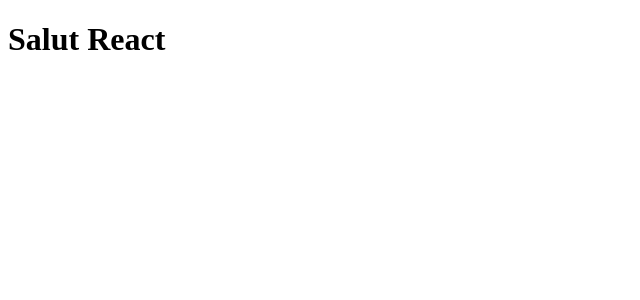
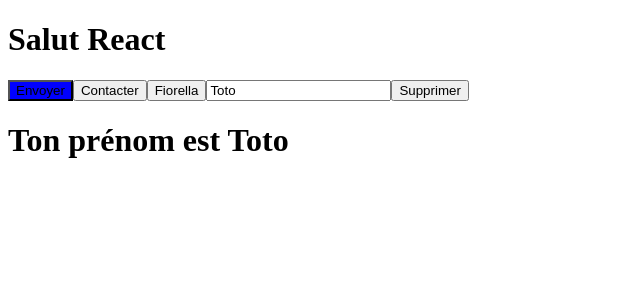
Before and after one commit to daw-2/react, a React (Vite) app in the folder 02-vite/: page / in a window 1280 px wide. Shown: the top 300 px of the page, without its empty margins (0-640 px from the left). Built offline with nearby package versions, Linux system fonts and the light colour scheme.

Commit message:
State React

```diff
--- a/02-vite/src/App.jsx
+++ b/02-vite/src/App.jsx
@@ -1,6 +1,14 @@
+import Button from './Button'
+import Text from './Text'
+
 function App() {
   return (
-    <h1>Salut React</h1>
+    <>
+      <h1>Salut React</h1>
+      <Button color="blue">Envoyer</Button>
+      <Button>Contacter</Button>
+      <Text />
+    </>
   )
 }
 
--- /dev/null
+++ b/02-vite/src/Button.jsx
@@ -0,0 +1,15 @@
+import { useState } from 'react';
+
+function Button({ color, children }) {
+  const [enabled, setEnabled] = useState(false);
+
+  return (
+    <button
+      onClick={() => setEnabled(!enabled)}
+      style={{ backgroundColor: color }}>
+      {children} {enabled && '✅'}
+    </button>
+  );
+}
+
+export default Button;
--- /dev/null
+++ b/02-vite/src/Text.jsx
@@ -0,0 +1,20 @@
+import { useState } from 'react';
+
+function Text() {
+  const [name, setName] = useState('Toto'); // usf
+  const toggleName = (newName) => {
+    setName(newName === name ? '' : newName); // Asynchrone... Donc name n'est pas à jour à la ligne d'après
+    console.log(name); // name vaut toujours Toto
+  };
+
+  return (
+    <>
+      <button onClick={() => toggleName('Fiorella')}>Fiorella</button>
+      <input type="text" onChange={(event) => setName(event.target.value)} value={name} />
+      <button onClick={() => setName('')} disabled={!name.trim()}>Supprimer</button>
+      {name.trim() && <h1>Ton prénom est {name}</h1>}
+    </>
+  );
+}
+
+export default Text;
```
